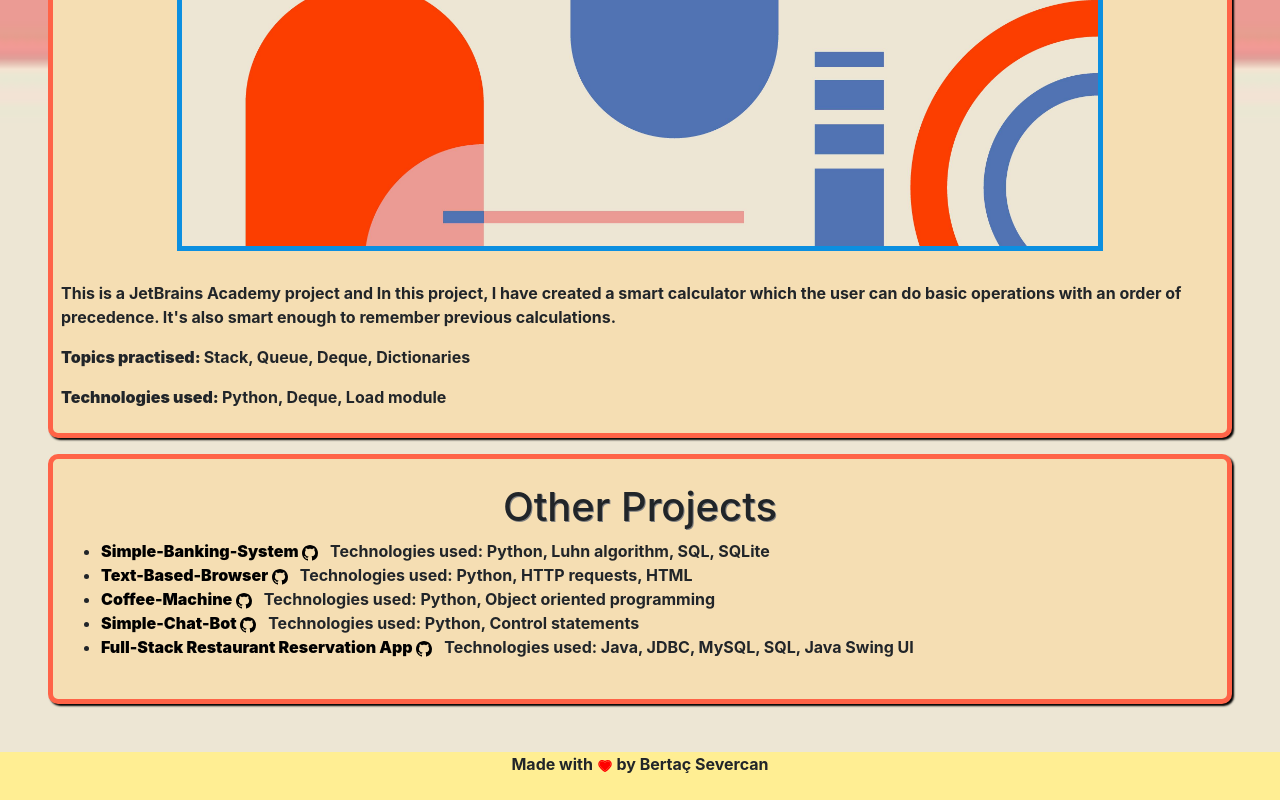
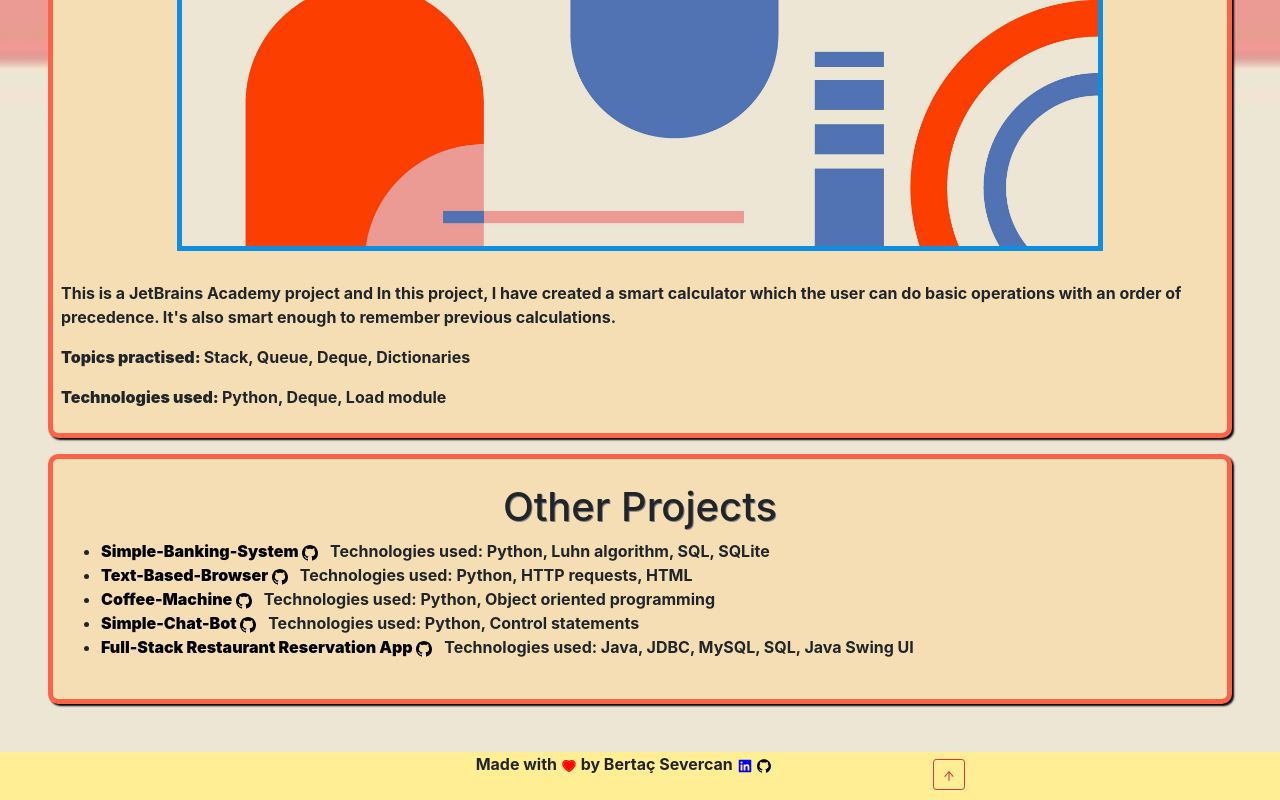
Before and after one commit to bertacsevercan/my-portfolio, a React (Create React App) app: page /projects in a window 1280 px wide. Shown: the part 9909-10709 px from the top of the page. Built offline with nearby package versions, Linux system fonts and the light colour scheme.

Commit message:
add footer scrollTop btn and socials

```diff
--- a/src/components/Footer/index.jsx
+++ b/src/components/Footer/index.jsx
@@ -1,10 +1,20 @@
 import React from "react";
-import { AiTwotoneHeart } from "react-icons/ai";
+import {
+  AiTwotoneHeart,
+  AiOutlineArrowUp,
+  AiFillLinkedin,
+  AiFillGithub,
+} from "react-icons/ai";
 import { useTranslation } from "react-i18next";
+import Button from "react-bootstrap/Button";
 import "./style.css";
 
 const Footer = () => {
   const { t } = useTranslation();
+
+  const scrollTop = () => {
+    window.scrollTo({ top: 0, behavior: "smooth" });
+  };
 
   return (
     <div className="footer">
@@ -13,6 +23,27 @@ const Footer = () => {
           {t("footer.text0")} {<AiTwotoneHeart style={{ color: "red" }} />}{" "}
           {t("footer.text1")}
         </span>
+        <a
+          rel="noreferrer"
+          target="_blank"
+          href="https://www.linkedin.com/in/bertac-severcan/"
+          title={t("contact.texts.text2")}
+        >
+          {" "}
+          <AiFillLinkedin id="linkedin-icon" />{" "}
+        </a>{" "}
+        <a
+          href="https://github.com/bertacsevercan"
+          rel="noreferrer"
+          target="_blank"
+          title={t("contact.texts.text1")}
+        >
+          <AiFillGithub id="github-icon" />
+        </a>{" "}
+        <Button onClick={scrollTop} variant="outline-danger" size="sm">
+          {" "}
+          {<AiOutlineArrowUp />}{" "}
+        </Button>
       </div>
     </div>
   );
--- a/src/components/Footer/style.css
+++ b/src/components/Footer/style.css
@@ -4,7 +4,24 @@
   padding: 0 15px;
 }
 
+.container Button {
+  margin-top: 0.5em;
+  float: right;
+}
+
+.container span {
+  margin-top: 3em;
+}
+
 .footer {
   background-color: #ffee93;
   height: 3rem;
 }
+
+#linkedin-icon {
+  color: blue;
+}
+
+#github-icon {
+  color: black;
+}
```
